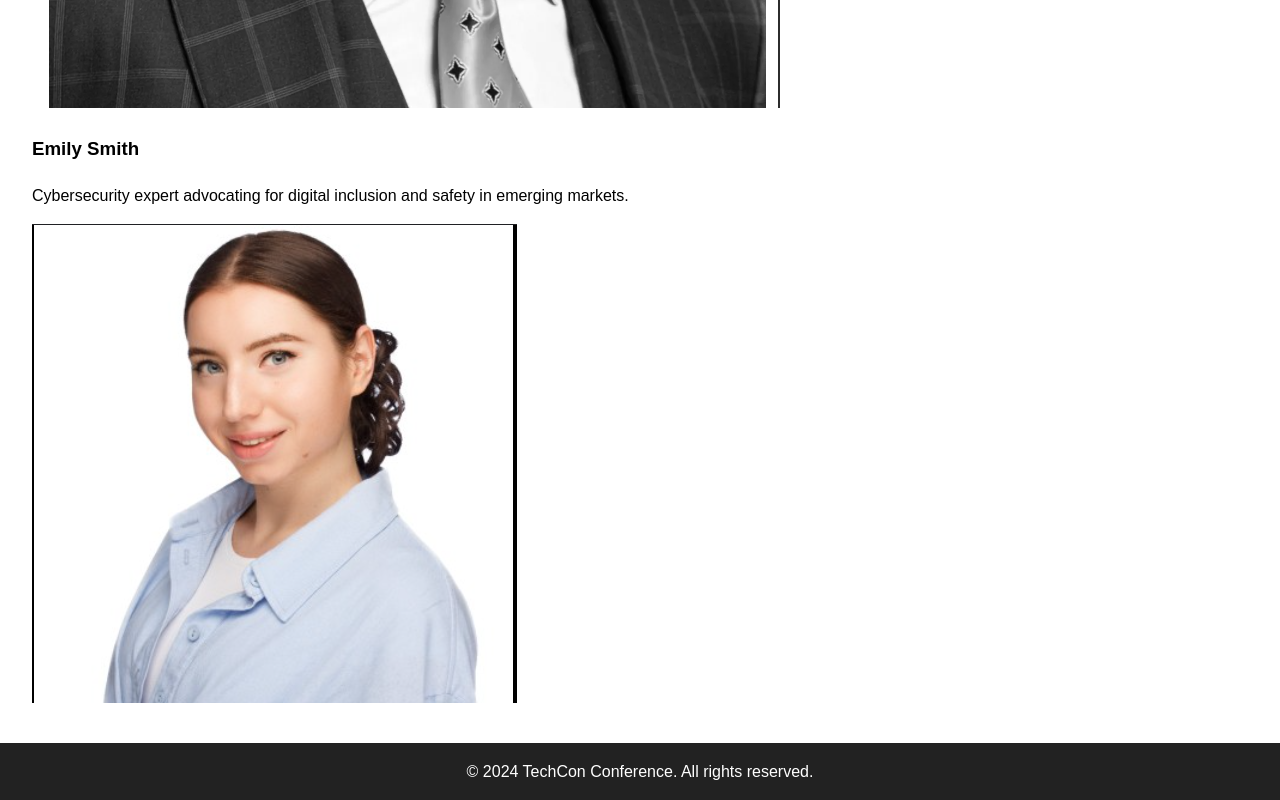
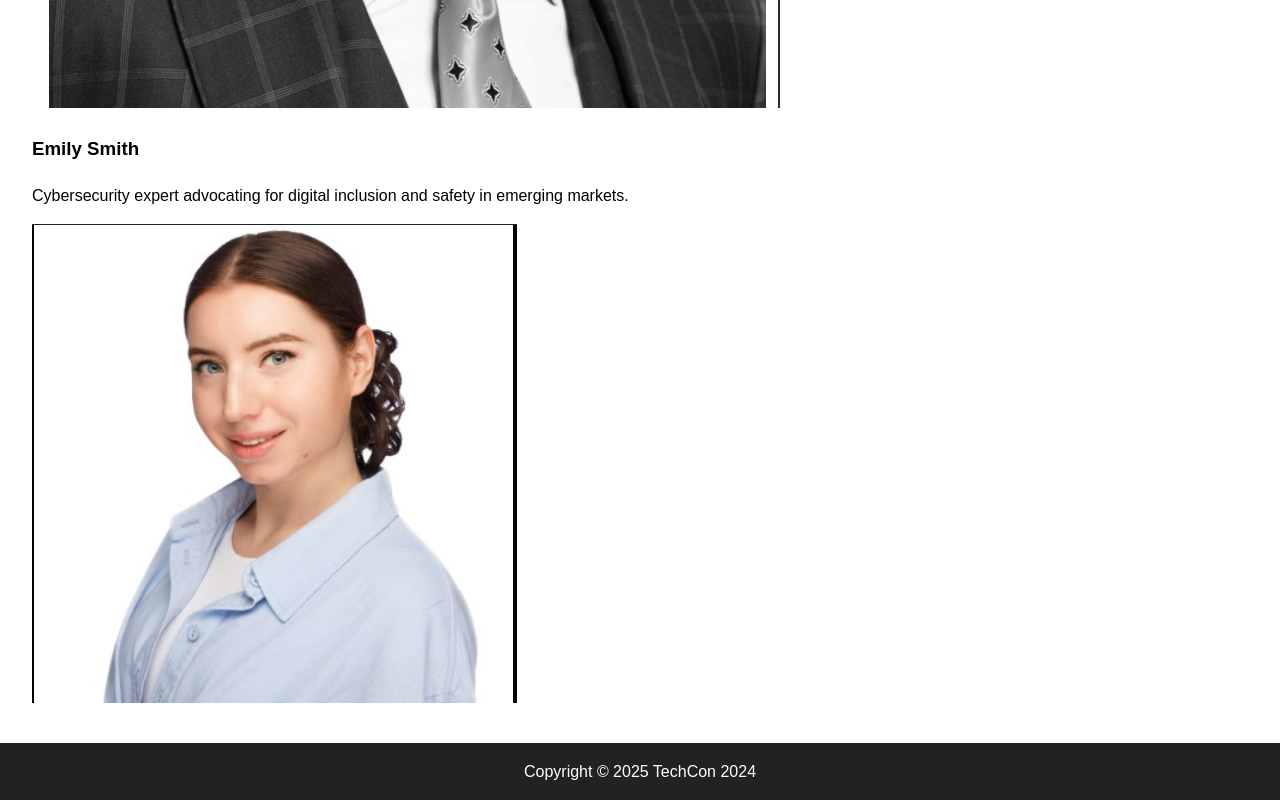
Before and after one commit to Markhams-369/TechCon_HTML, a plain HTML site: page techcon_website/about.html in a window 1280 px wide. Shown: the part 3386-4186 px from the top of the page. Drawn offline with Linux system fonts and the light colour scheme.

Commit message:
copyright modification

```diff
--- a/techcon_website/about.html
+++ b/techcon_website/about.html
@@ -116,7 +116,7 @@
 
   <!-- Footer -->
   <footer>
-    <p>&copy; 2024 TechCon Conference. All rights reserved.</p>
+    <p>Copyright © 2025 TechCon 2024</p>
   </footer>
 </body>
 </html>
```
Also changed, not shown: techcon_website/contact.html (+1 -1 lines), techcon_website/register.html (+1 -1 lines), techcon_website/schedule.html (+1 -1 lines).
